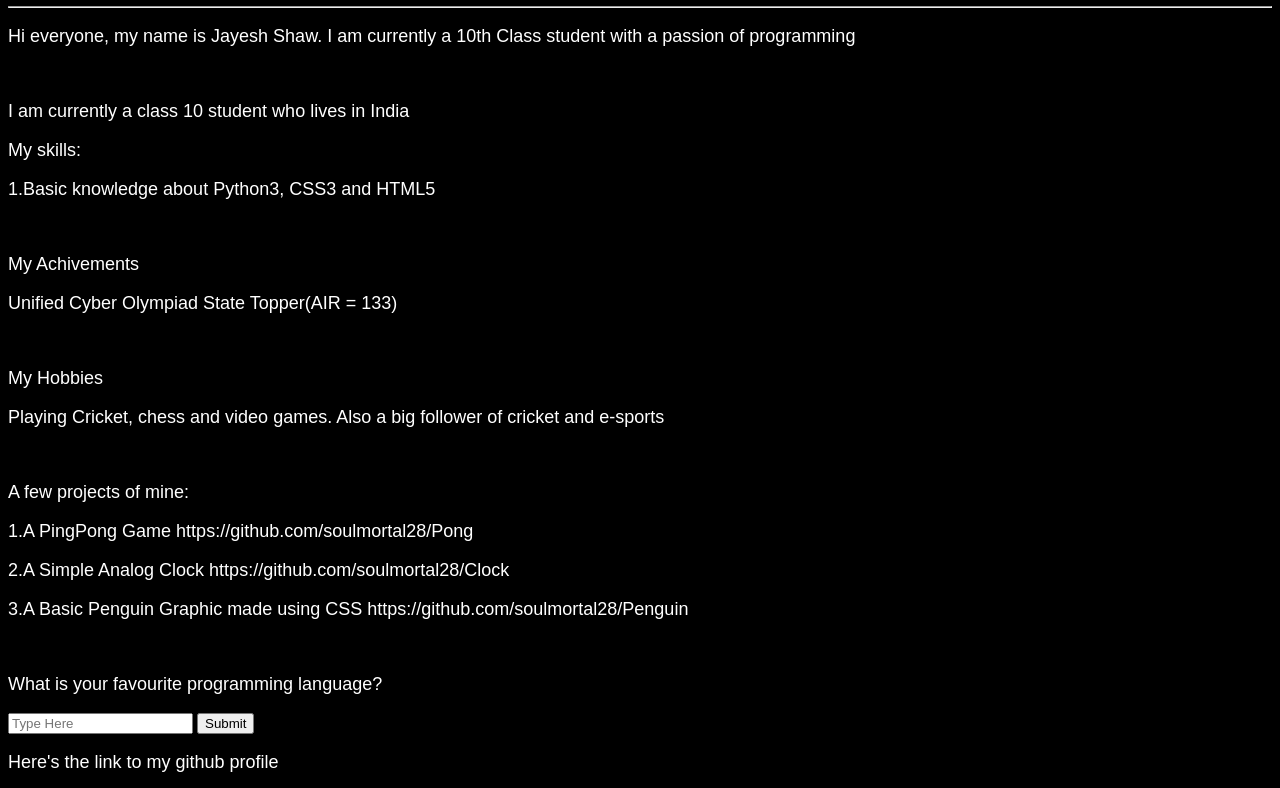
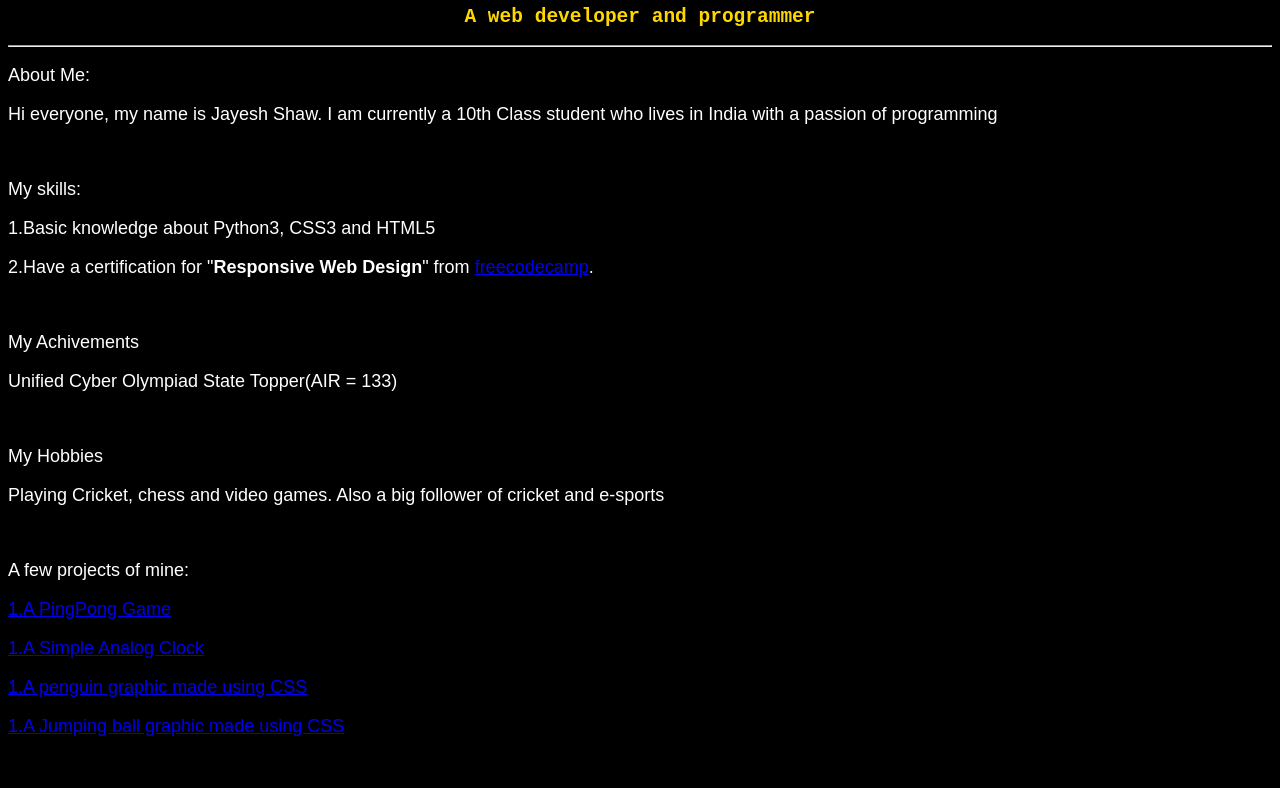
Before and after one commit to soulmortal28/Web, a plain HTML site: page index.html in a window 1280 px wide. Shown: the part 60-848 px from the top of the page. Drawn offline with Linux system fonts and the light colour scheme.

Commit message:
Update index.html

```diff
--- a/index.html
+++ b/index.html
@@ -1,5 +1,8 @@
 
-<h1 style="color: Gold;">Jayesh Shaw</h1><hr>
+
+
+<h1 style="color: Gold;">Jayesh Shaw</h1>
+<h2 style="color: Gold;">A web developer and programmer</h2><hr>
 
 <style>
     div{
@@ -8,19 +11,27 @@
     body {
       background-color: black;
     }
-
-    p{
+    h1{
+       text-align:center;
+    }
+     p{
       color: white;
       font-family: sans-serif;
       font-size : 18px;
     }
+    h2{
+      text-align:center;
+      font-family:monospace;
+
+    }
     </style>
-<p>Hi everyone, my name is Jayesh Shaw. I am currently a 10th Class student with a passion of programming</p>
-<tp>About Me:</p>
-<p>I am currently a class 10 student who lives in India</p>
+
+<p>About Me:</p>
+<p>Hi everyone, my name is Jayesh Shaw. I am currently a 10th Class student who lives in India with a passion of programming</p><br>
 
 <p>My skills:</p>
-<p>1.Basic knowledge about Python3, CSS3 and HTML5</p><br>
+<p>1.Basic knowledge about Python3, CSS3 and HTML5</p>
+<p>2.Have a certification for "<strong>Responsive Web Design</strong>" from <a href="https://www.freecodecamp.org" target="_blank">freecodecamp</a>.</p><br>
 
 <p>My Achivements</p>
 <p>Unified Cyber Olympiad State Topper(AIR = 133)</p><br>
@@ -30,12 +41,10 @@
 
 
 <p>A few projects of mine:</p>
- <p>1.A PingPong Game
-   https://github.com/soulmortal28/Pong</p>
-  <p>2.A Simple Analog Clock
-  https://github.com/soulmortal28/Clock</p>
-  <p>3.A Basic Penguin Graphic made using CSS
-  https://github.com/soulmortal28/Penguin</p><br>
+ <p><a href="https://github.com/soulmortal28/Pong" target="_blank">1.A PingPong Game</a></p>
+  <p><a href="https://github.com/soulmortal28/Clock" target="_blank">1.A Simple Analog Clock</a></p>
+  <p><a href="https://github.com/soulmortal28/Penguin" target="_blank">1.A penguin graphic made using CSS</a></p>
+  <p><a href="https://github.com/soulmortal28/Jump" target="_blank">1.A Jumping ball graphic made using CSS</a></p><br>
 
 
 
@@ -50,6 +59,6 @@
   </form>
 
 <p>Here's the link to my github profile</p>
-<p>https://github.com/soulmortal28</p>
+<p>  <p><a href="https://github.com/soulmortal28" target="_blank">"https://github.com/soulmortal28"</a></p><br></p>
 
 <p>Thank You :)</p>
```
